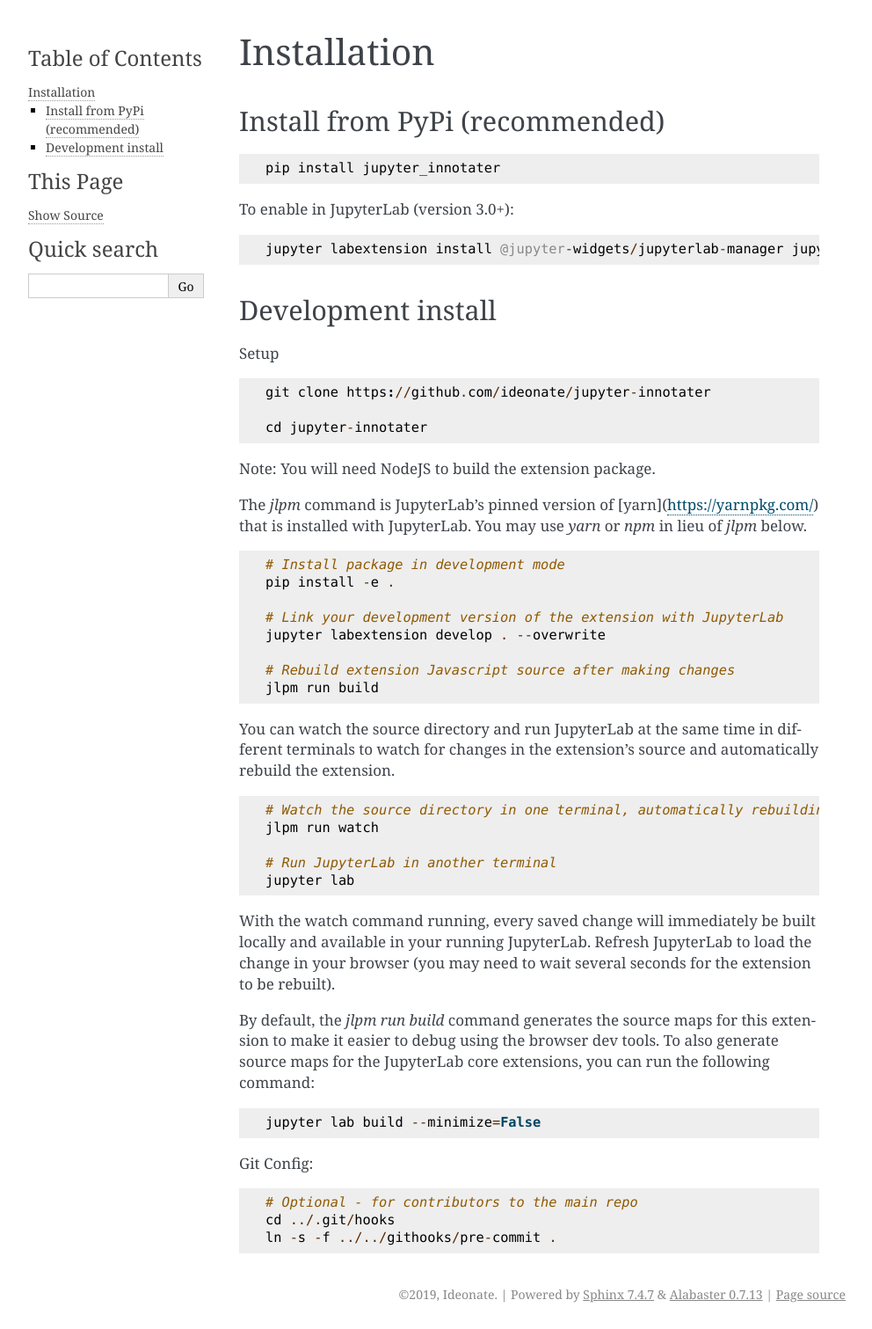
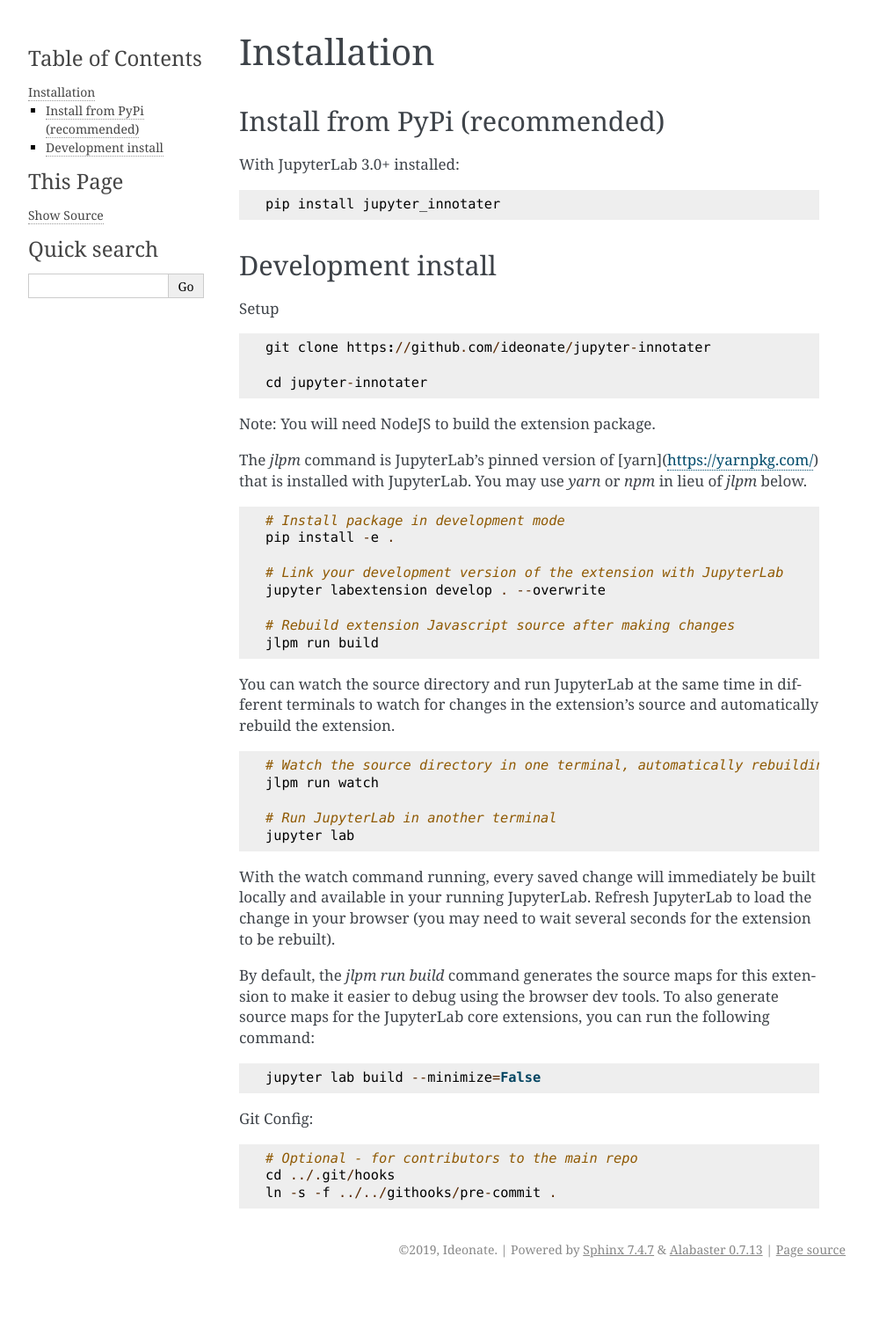
Before and after one commit to ideonate/jupyter-innotater, a Sphinx documentation site: the page built from docs/chapters/installation.rst, in a window 1280 px wide. Shown: the whole page at 88% size, without its empty margins (148-1140 px from the left). Built offline with Sphinx 7.4.7, drawn with Linux system fonts in a browser that asks for light colours; after the commit the page ends 1460 px from its top, so only the background shows below that.

Commit message:
install instructions

```diff
--- a/docs/chapters/installation.rst
+++ b/docs/chapters/installation.rst
@@ -6,15 +6,11 @@
 Install from PyPi (recommended)
 ~~~~~~~~~~~~~~~~~~~~~~~~~~~~~~~
 
+With JupyterLab 3.0+ installed:
+
 ::
 
     pip install jupyter_innotater
-
-To enable in JupyterLab (version 3.0+):
-
-::
-
-    jupyter labextension install @jupyter-widgets/jupyterlab-manager jupyter-innotater
 
 
 Development install
```
Also changed, not shown: README.md (+3 -7 lines), 2 other files.
